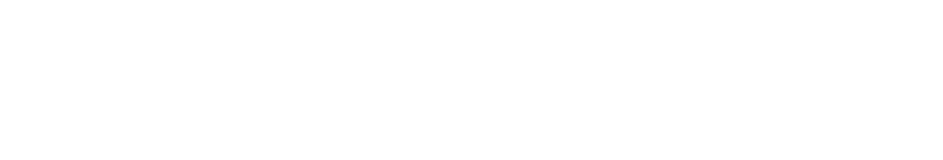
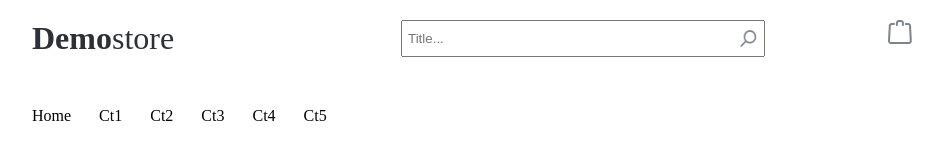
Before and after one commit to mamontovcs/OnlineStore, a plain HTML site: page src/OnlineStoreFrontend/index.html in a window 1280 px wide. Shown: the whole page, without its empty margins (168-1111 px from the left). Drawn offline with Linux system fonts and the light colour scheme.

Commit message:
header (#2)
* header

* fix comment

```diff
--- a/src/OnlineStoreFrontend/index.html
+++ b/src/OnlineStoreFrontend/index.html
@@ -1,11 +1,37 @@
 <!DOCTYPE html>
 <html lang="en">
+
 <head>
     <meta charset="UTF-8">
     <meta name="viewport" content="width=device-width, initial-scale=1.0">
     <title>Document</title>
+    <link rel="stylesheet" href="style.css">
 </head>
+
 <body>
+    <header>
+        <div class="header-header">
+            <div class="header-name">
+                <h1 class="first-part-headerName">Demo</h1>
+                <h1 class="second-part-headerName">store</h1>
+            </div>
+            <div class="search">
+                <input type="text" class="search-goods" placeholder="Title...">
+                <img src="img/search.png" alt="img" class="img-search">
+            </div>
+            <div class="busket">
+                <img src="img/busket.png" alt="img" class="img-busket">
+            </div>
+        </div>
+        <nav class="header-navigation">
+            <a href="">Home</a>
+            <a href="">Ct1</a>
+            <a href="">Ct2</a>
+            <a href="">Ct3</a>
+            <a href="">Ct4</a>
+            <a href="">Ct5</a>
+        </nav>
+    </header>
+</body>
 
-</body>
 </html>
--- /dev/null
+++ b/src/OnlineStoreFrontend/style.css
@@ -0,0 +1,58 @@
+body{
+    margin: 20px 200px;
+}
+
+header{
+    display: flex;
+    flex-direction: column;
+    gap: 50px;
+}
+
+.header-header{
+    display: flex;
+    justify-content: space-between;
+}
+
+.header-name{
+    width: 238px;
+    height: 37px;
+    color: #2b3136;
+    display: flex;
+}
+
+.first-part-headerName{
+    margin: 0;
+    font-weight: 900;
+}
+
+.second-part-headerName{
+    font-weight: 100;
+    margin: 0;
+}
+
+.search{
+    display: flex;
+}
+
+.search-goods{
+    width: 350px;
+    padding: 5px;
+}
+
+.img-search{
+    margin-left: -25px;
+    height: 17px;
+    width: 17px;
+    display: flex;
+    align-self: center;
+}
+
+.header-navigation{
+    display: flex;
+    gap: 28px;
+}
+
+a{
+    text-decoration: none;
+    color: black;
+}
```
Also changed, not shown: src/OnlineStoreFrontend/img/busket.png (added), src/OnlineStoreFrontend/img/search.png (added).
